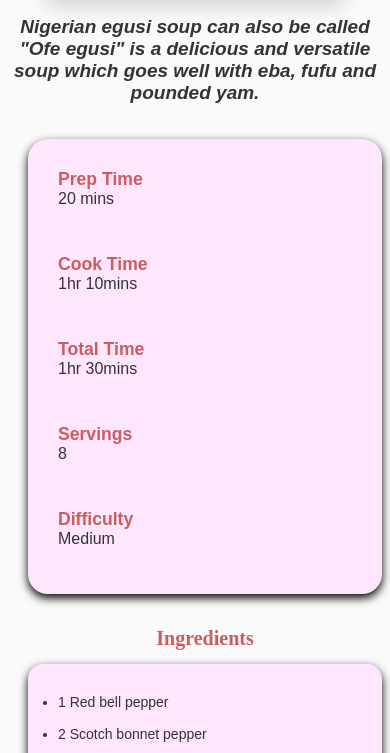
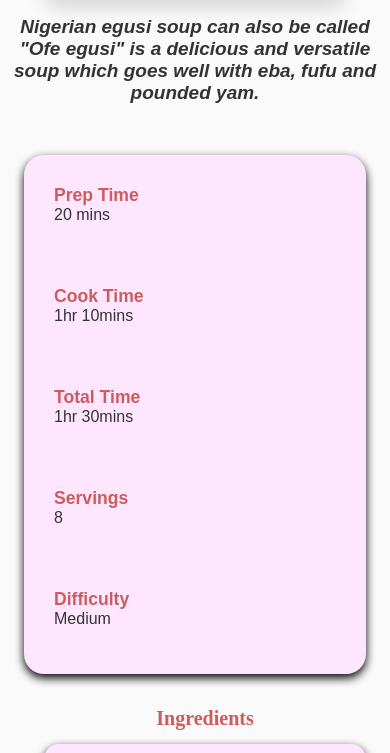
Before and after one commit to Hope-022/HTML-Assessment, a plain HTML site: page index.html in a window 390 px wide. Shown: the part 91-844 px from the top of the page. Drawn offline with Linux system fonts and the light colour scheme.

Commit message:
Updated Css styling and responsiveness

```diff
--- a/index.html
+++ b/index.html
@@ -2,7 +2,7 @@
 <html>
   <head>
     <meta charset="UTF-8" />
-    <meta name="viewport" content="width=device-width,initial-scale=1.0" />
+    <meta name="viewport" content="width=device-width,initial-scale=1.0"/>
     <title>Egusi Soup Recipe</title>
     <link rel="stylesheet" href="./styles/index.css" />
   </head>
@@ -22,6 +22,7 @@
       >
     </p>
     <br />
+    <main class=" page-container">
     <section class="details-flex">
 
         <div class="detail-item">
@@ -136,5 +137,6 @@
       <p>Iron:3mg &nbsp; &nbsp;Sodium: 91mg</p>
       <p>Vitamin A: 2555IU</p>
     </section>
+    </main>
   </body>
 </html>
--- a/styles/index.css
+++ b/styles/index.css
@@ -1,3 +1,14 @@
+* {
+  padding: 0;
+  box-sizing: border-box;
+}
+
+.box {
+  width: 100%;
+  max-width: 500px;
+  margin: 0 auto;
+}
+
 .html, body {
     font-size: 16px;
     font-family: Arial, Helvetica, sans-serif;
@@ -69,11 +80,13 @@
    background-color: #ffe6ff;
    padding: 20px;
    border-radius: 15px;
-   max-width: 500px;
-   display: block;
+   flex: 1;
+   display: flex;
+   gap: 1rem;
+   width: 100%;
    flex-direction: column;
    box-shadow: 0 4px 10px rgba(0, 0,0, 1);
-   margin-left: 20px;
+   margin: 0;
  }
 
  .PP {
@@ -120,7 +133,9 @@
    box-sizing: border-box;
    box-shadow: 0 4px 10px rgba(0, 0,0, 1);
 }
-
+    .Nutrient-head {
+      padding: 1rem;
+    }
     /* Media Queries*/
 
  /* for mobile devices*/
@@ -142,6 +157,11 @@
   }
 }
 
+.page-container {
+  max-width: 1200px;
+  margin: 0 auto;
+  padding: 1rem;
+}
 /* for ipad, Tablets */
 
 @media (min-width: 481px) and ( max-width: 768px) {
```
